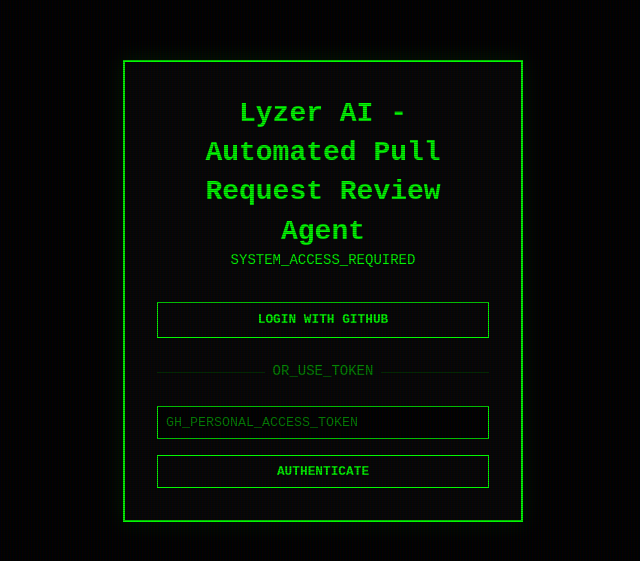
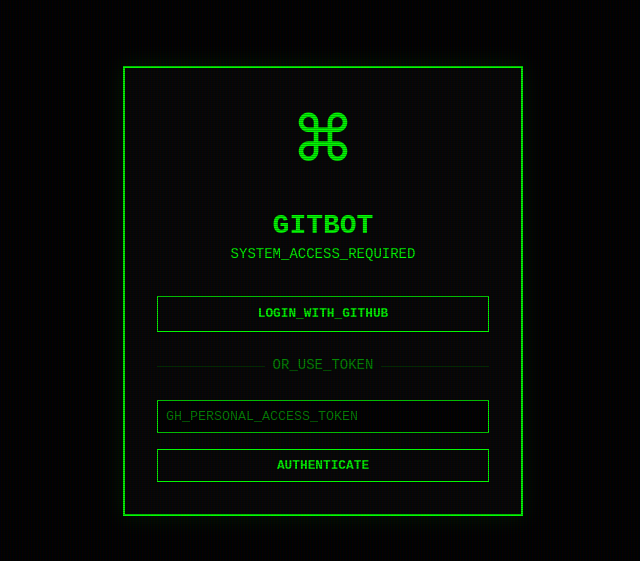
Before and after one commit to VivanRajath/codereviewer, a plain HTML site: page static/index.html in a window 1280 px wide. Shown: the part 109-670 px from the top of the page, without its empty margins (317-957 px from the left). Drawn offline with Linux system fonts and the light colour scheme.

Commit message:
gitbot-new-commits

```diff
--- a/static/index.html
+++ b/static/index.html
@@ -4,7 +4,7 @@
 <head>
     <meta charset="UTF-8">
     <meta name="viewport" content="width=device-width, initial-scale=1.0">
-    <title>Login-Automated Pull Request Review Agent</title>
+    <title>Login-GitBot</title>
     <link rel="stylesheet" href="/static/style.css">
     <link href="https://fonts.googleapis.com/css2?family=VT323&display=swap" rel="stylesheet">
 </head>
@@ -12,15 +12,17 @@
 <body>
     <div class="login-container">
         <div class="login-card">
-
-            <h1>Lyzer AI - Automated Pull Request Review Agent</h1>
+            <div class="logo" style="font-size: 4rem; margin-bottom: 1rem;">
+                ⌘
+            </div>
+            <h1>GITBOT</h1>
             <div class="subtitle" style="margin-bottom: 2rem;">
                 SYSTEM_ACCESS_REQUIRED
             </div>
 
             <a href="/login/oauth" class="btn"
                 style="display: block; width: 100%; margin-bottom: 1rem; text-decoration: none;">
-                LOGIN WITH GITHUB
+                <span></span> LOGIN_WITH_GITHUB
             </a>
 
             <div class="divider" style="margin: 1.5rem 0; display: flex; align-items: center; color: var(--text-dim);">
```
Also changed, not shown: static/dashboard.html (+1 -1 lines), static/manual.html (+1 -1 lines), static/pr_list.html (+1 -1 lines), static/repositories.html (+1 -1 lines).
